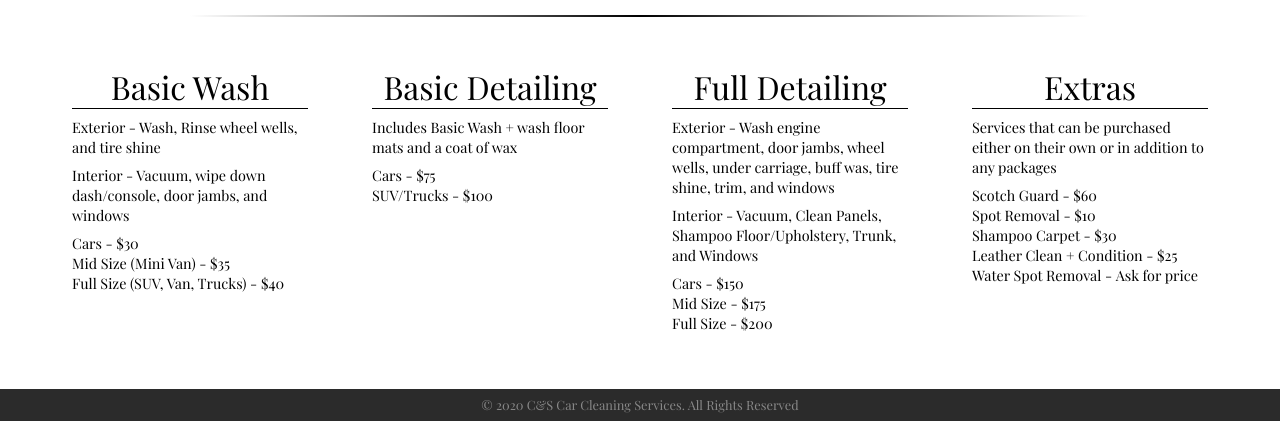
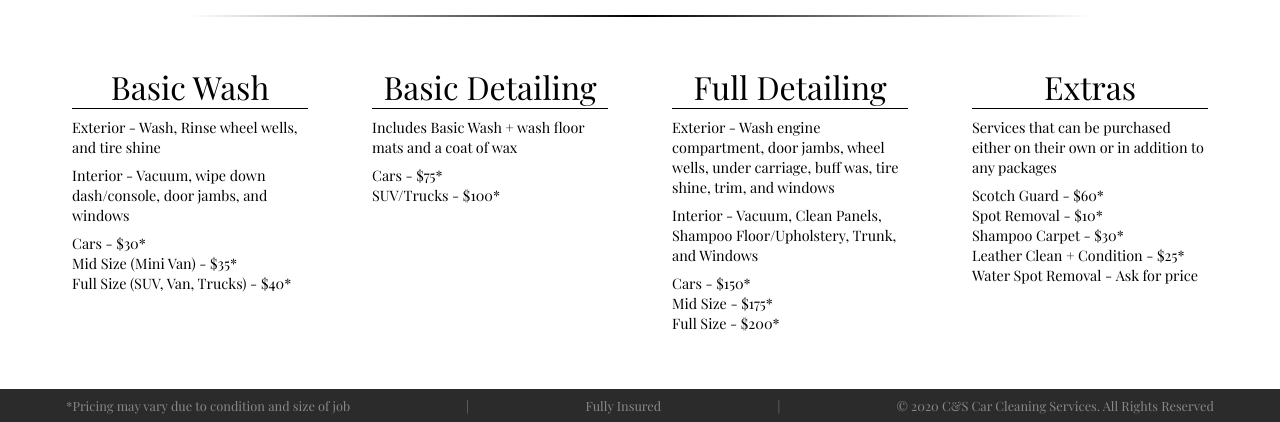
Before and after one commit to camwood23/CarDetailing, a website: page index.html in a window 1280 px wide. Shown: the part 737-1159 px from the top of the page. Drawn offline with nearby package versions, Linux system fonts and the light colour scheme.

Commit message:
Updated footer

```diff
--- a/index.html
+++ b/index.html
@@ -48,9 +48,9 @@
                             Interior - Vacuum, wipe down dash/console, door jambs, and windows
                         </p>
                         <ul class="list">
-                            <li>Cars - $30</li>
-                            <li>Mid Size (Mini Van) - $35</li>
-                            <li>Full Size (SUV, Van, Trucks) - $40</li>
+                            <li>Cars - $30*</li>
+                            <li>Mid Size (Mini Van) - $35*</li>
+                            <li>Full Size (SUV, Van, Trucks) - $40*</li>
                         </ul>
                     </div>
                     <div class="service-card">
@@ -59,8 +59,8 @@
                             Includes Basic Wash &#43; wash floor mats and a coat of wax
                         </p>
                         <ul class="list">
-                            <li>Cars - $75</li>
-                            <li>SUV/Trucks - $100</li>
+                            <li>Cars - $75*</li>
+                            <li>SUV/Trucks - $100*</li>
                         </ul>
                     </div>
                     <div class="service-card">
@@ -72,9 +72,9 @@
                             Interior - Vacuum, Clean Panels, Shampoo Floor/Upholstery, Trunk, and Windows
                         </p>
                         <ul class="list">
-                            <li>Cars - $150</li>
-                            <li>Mid Size - $175</li>
-                            <li>Full Size - $200</li>
+                            <li>Cars - $150*</li>
+                            <li>Mid Size - $175*</li>
+                            <li>Full Size - $200*</li>
                         </ul>
                     </div>
                     <div class="service-card">
@@ -83,16 +83,20 @@
                             Services that can be purchased either on their own or in addition to any packages
                         </p>
                         <ul class="list">
-                            <li>Scotch Guard - $60</li>
-                            <li>Spot Removal - $10</li>
-                            <li>Shampoo Carpet - $30</li>
-                            <li>Leather Clean &#43; Condition&nbsp;-&nbsp;$25</li>
+                            <li>Scotch Guard - $60*</li>
+                            <li>Spot Removal - $10*</li>
+                            <li>Shampoo Carpet - $30*</li>
+                            <li>Leather Clean &#43; Condition&nbsp;-&nbsp;$25*</li>
                             <li>Water Spot Removal&nbsp;-&nbsp;Ask for price</li>
                         </ul>
                     </div>
                 </div>
             </section>
             <footer class="footer">
+                <span class="disclosure">*Pricing may vary due to condition and size of job</span>
+                <span class="pipe_divider">&#124;</span>
+                <span class="insured">Fully Insured</span>
+                <span class="pipe_divider">&#124;</span>
                 <span class="copywrite">&copy; 2020 C&amp;S Car Cleaning Services. All Rights Reserved</span>
             </footer>
     </body>
--- a/sass/_layout.scss
+++ b/sass/_layout.scss
@@ -29,10 +29,26 @@
 
 .footer {
   background-color: #2b2b2b;
-  height: 4rem;
   display: flex;
   align-items: center;
-  justify-content: center;
+  justify-content: space-around;
   color: #888;
   font-size: 1.6rem;
+  padding: 1rem;
+
+  @include respond(sm) {
+    flex-direction: column;
+  }
 }
+
+.pipe_divider {
+  @include respond(sm) {
+    display: none;
+  }
+}
+
+.insured {
+  @include respond(sm) {
+    order: -1;
+  }
+}
```
Also changed, not shown: css/style.css.
